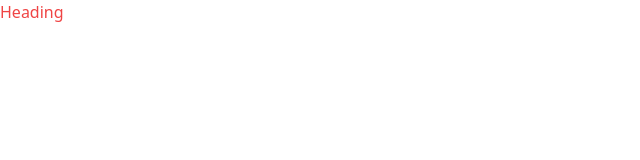
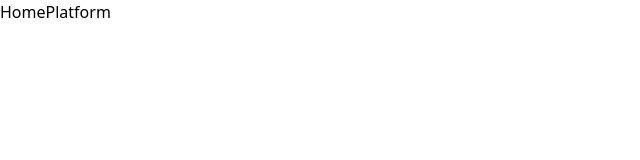
Before and after one commit to exolv/shift, a React (Vite) app: page / in a window 1280 px wide. Shown: the top 160 px of the page, without its empty margins (0-640 px from the left). Built offline with nearby package versions, Linux system fonts and the light colour scheme.

Commit message:
React router & pages

```diff
--- a/package.json
+++ b/package.json
@@ -10,7 +10,8 @@
   },
   "dependencies": {
     "react": "^18.2.0",
-    "react-dom": "^18.2.0"
+    "react-dom": "^18.2.0",
+    "react-router-dom": "^6.7.0"
   },
   "devDependencies": {
     "@types/react": "^18.0.26",
--- a/src/App.tsx
+++ /dev/null
@@ -1,7 +0,0 @@
-const App = () => {
-  return (
-    <h1 className='text-red-500'>Heading</h1>
-  );
-};
-
-export default App;
--- a/src/main.tsx
+++ b/src/main.tsx
@@ -1,10 +1,34 @@
 import React from 'react';
 import ReactDOM from 'react-dom/client';
-import App from './App';
+import {
+  createBrowserRouter,
+  RouterProvider
+} from 'react-router-dom';
 import './index.css';
+
+import Home from './pages/home/Home';
+import Error from './pages/error/Error';
+import Login from './pages/login/Login';
+import Platform from './pages/platform/Platform';
+
+const router = createBrowserRouter([
+  {
+    path: '/',
+    element: <Home />,
+    errorElement: <Error />
+  },
+  {
+    path: '/login',
+    element: <Login />
+  },
+  {
+    path: '/platform',
+    element: <Platform />
+  }
+]);
 
 ReactDOM.createRoot(document.getElementById('root') as HTMLElement).render(
   <React.StrictMode>
-    <App />
+    <RouterProvider router={router} />
   </React.StrictMode>,
 );
--- /dev/null
+++ b/src/pages/error/Error.tsx
@@ -0,0 +1,15 @@
+import React from 'react';
+import { useRouteError } from 'react-router-dom';
+
+const Error: React.FC = () => {
+  const error: any = useRouteError();
+  console.log(error);
+
+  return (
+    <>
+      {error.statusText || error.message}
+    </>
+  );
+};
+
+export default Error;
--- /dev/null
+++ b/src/pages/home/Home.tsx
@@ -0,0 +1,12 @@
+import React from 'react';
+import { Link } from 'react-router-dom';
+
+const Home: React.FC = () => {
+  return (
+    <div>
+      Home
+      <Link to='/platform'>Platform</Link>
+    </div>
+  );
+};
+export default Home;
--- /dev/null
+++ b/src/pages/login/Login.tsx
@@ -0,0 +1,10 @@
+import React from 'react';
+
+const Login: React.FC = () => {
+  return (
+    <div>
+      Login
+    </div>
+  );
+};
+export default Login;
--- /dev/null
+++ b/src/pages/platform/Platform.tsx
@@ -0,0 +1,10 @@
+import React from 'react';
+
+const Platform: React.FC = () => {
+  return (
+    <div>
+      Platform
+    </div>
+  );
+};
+export default Platform;
```
Also changed, not shown: 1 other file (tests, documents, lock files or other folders).
